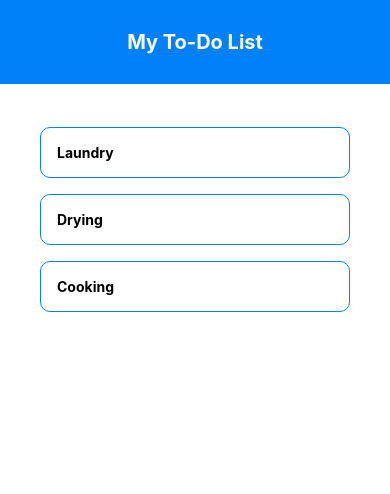
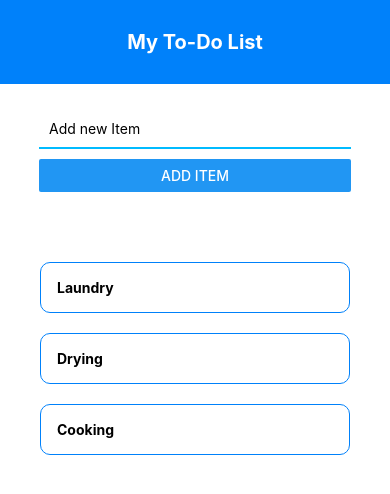
Before and after one commit to nehjoshi/React-Native-Basic, a React Native app: screen / in a window 390 px wide. Shown: the top 494 px of the page. Built offline with nearby package versions, Linux system fonts and the light colour scheme.

Commit message:
TODO app complete

```diff
--- a/App.js
+++ b/App.js
@@ -1,5 +1,7 @@
+import { StatusBar } from 'expo-status-bar';
 import React, { useState } from 'react';
 import { StyleSheet, Text, View, ScrollView, FlatList } from 'react-native';
+import AddItem from './Components/AddItem';
 import Navbar from './Components/Navbar';
 import TodoItem from './Components/TodoItem';
 
@@ -11,6 +13,12 @@ export default function App() {
     { title: "Cooking", id: 3},
   ]);
 
+  const AddChore = (chore) => {
+    setChores(chores => {
+      return [...chores, chore];
+    });
+  }
+
   const DeleteChore = (id) => {
     setChores(prev => {
       return prev.filter(chore => chore.id != id);
@@ -20,6 +28,7 @@ export default function App() {
   return (
     <View style={styles.container}>
       <Navbar />
+      <AddItem addChore={AddChore } />
       <View style={styles.content}>
         <View style={styles.list}>
           <FlatList
@@ -30,7 +39,6 @@ export default function App() {
           )}/>
         </View>
       </View>
-
 
     </View>
   );
@@ -44,7 +52,6 @@ const styles = StyleSheet.create({
   },
   content: {
     padding: 40,
-    marginTop: '13%',
   },
   list: {
     marginTop: 20,
--- /dev/null
+++ b/Components/AddItem.js
@@ -0,0 +1,36 @@
+import React, {useState} from 'react';
+import { StyleSheet, Text, Button, TextInput, View } from 'react-native';
+
+export default function AddItem({addChore}) {
+    const [text, setText] = useState("");
+
+    const handleSubmit = () => {
+        const chore = {title: text, id: Math.random()};
+        addChore(chore);
+    }
+
+    return (
+        <View style={styles.container}>
+            <TextInput placeholder="Add new Item" onChangeText={text => setText(text)} style={styles.input}/>
+            <View style={styles.button}><Button title="Add Item" onPress={handleSubmit}/></View>
+        </View>
+    )
+}
+const styles = StyleSheet.create({
+    container: {
+        marginTop: 100,
+        width: "100%",
+        alignItems: "center",
+        justifyContent: "center"
+    },
+    input: {
+        borderBottomWidth: 2,
+        borderBottomColor: "#00bbff",
+        padding: 10,
+        marginVertical: 10,
+        width: "80%"
+    },
+    button: {
+        width: "80%"
+    }
+})
--- a/Components/TodoItem.js
+++ b/Components/TodoItem.js
@@ -12,7 +12,7 @@ export default function TodoItem({item, deleteChore}) {
 const styles = StyleSheet.create({
     text: {
         padding: 16,
-        marginTop: 16,
+        marginVertical: 10,
         borderColor: '#0081fa',
         borderWidth: 1,
         borderRadius: 10,
```
